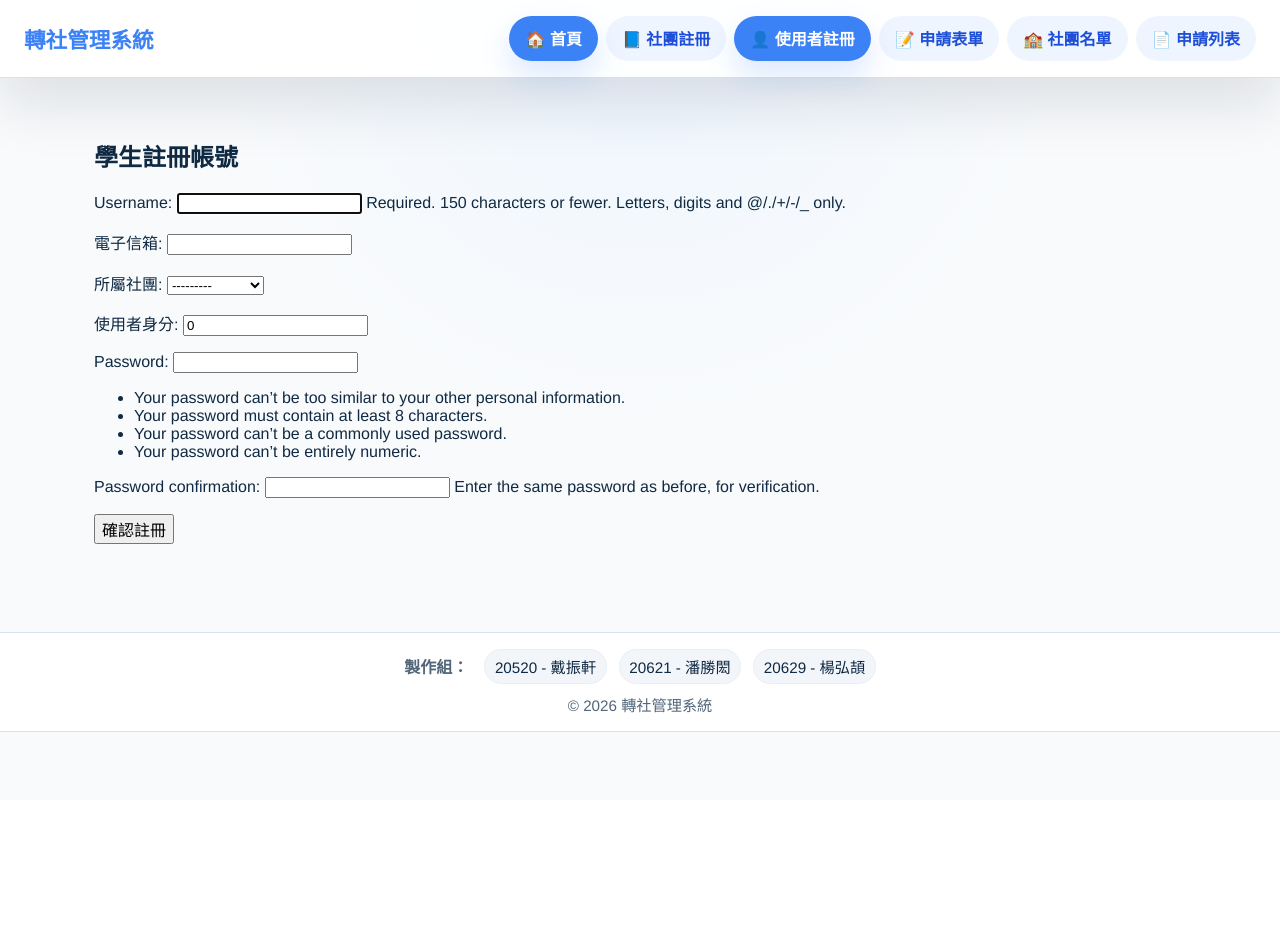
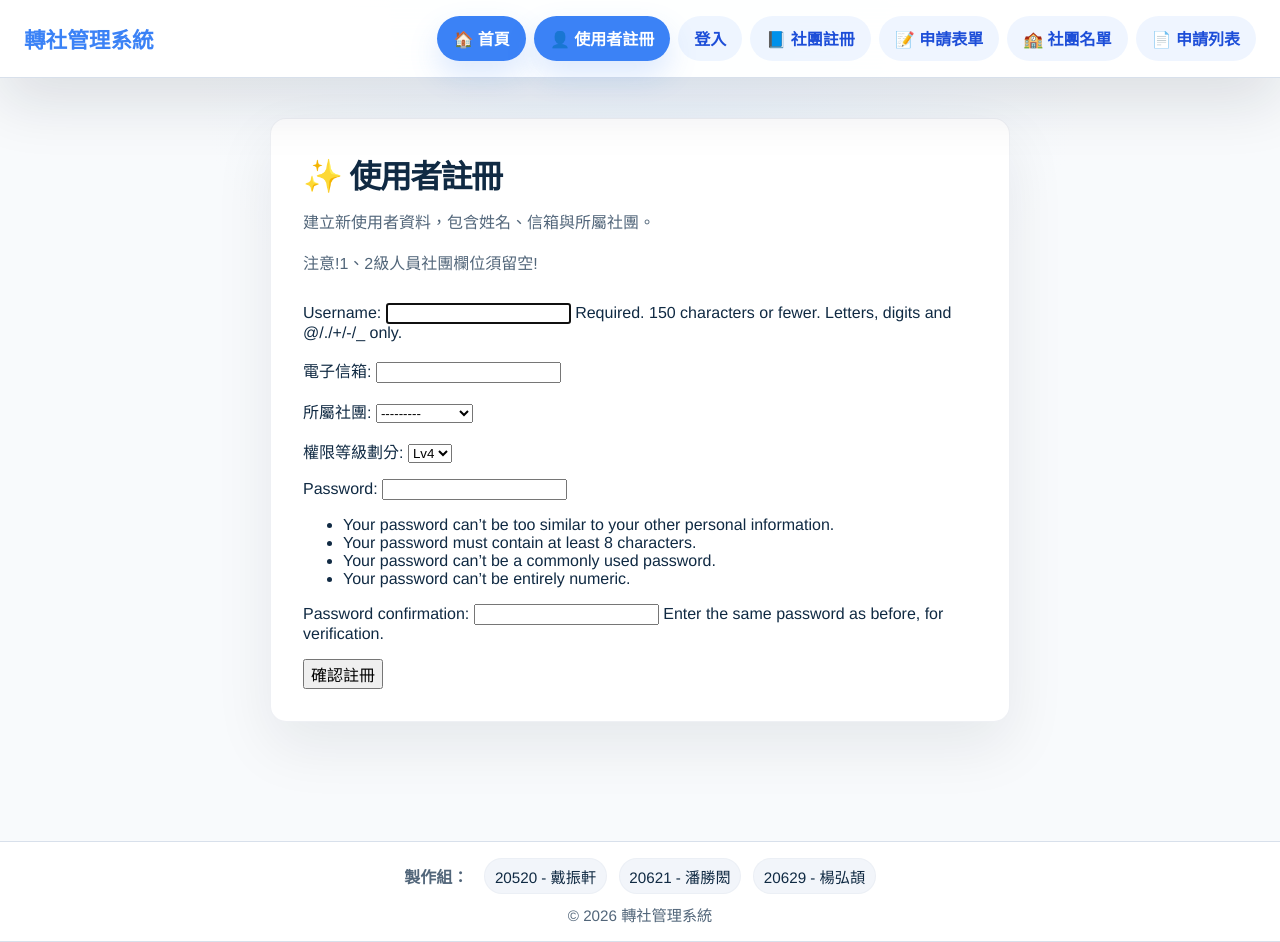
Before and after one commit to jerry971126/gittest2026, a Django app: page /form/register/ in a window 1280 px wide. Before the commit the page ends 732 px from the top, so only its background shows below. Run offline with Django 5.2, Linux system fonts and the light colour scheme; data comes from the database, SQL or seed files in the repository.

Commit message:
完成帳號身分標註(20520)

```diff
--- a/club/models.py
+++ b/club/models.py
@@ -1,7 +1,7 @@
 from django.db import models
 from django.core.validators import MinValueValidator, MaxValueValidator
 from django.contrib.auth.models import AbstractUser
-
+from django.core.exceptions import ValidationError
 
 # Create your models here.
 
@@ -9,7 +9,7 @@ class Club(models.Model):
     #club_id = models.IntegerField('社團id' , default=0)
     club_name = models.CharField('社團名稱' , max_length=64)
     max_people_num = models.IntegerField('社團人數上限' , default=0)
-    now_people_num = models.IntegerField('社團現有人數' , default=0, validators=[MinValueValidator(0),MaxValueValidator(512)])
+    now_people_num = models.IntegerField('社團現有人數' , default=0, validators=[MinValueValidator(1),MaxValueValidator(512)])
 
     def __str__(self):
         return f"{self.club_name}"
@@ -19,10 +19,63 @@ class User(AbstractUser):
     #us_id = models.IntegerField('使用者編號' , default=0)
     #  = models.CharField('使用者姓名' , max_length=64)
     # us_email = models.CharField('使用者信箱', max_length=128)
-    us_rank = models.IntegerField('使用者身分' , default=0) #0=轉社學生 ; 社長=1 ; 2=教師 ; 3=行政 (問題:如果是社長要轉社)
+    class Rank(models.IntegerChoices):
+        lv1 = 1 #最高權限管理人
+        lv2 = 2 #校方人員:可進行除了任命1級人員和更改後台之外的所有動作
+        lv3 = 3 #社長:只比4級人員多了可以對所屬社團的聲請表單進行認證的功能
+        lv4 = 4 #一班學生:只能進行表單填寫和瀏覽
+
+    us_rank = models.IntegerField('權限等級劃分' , choices=Rank.choices, default=Rank.lv4)
     # club = models.ForeignKey(Club , models.CASCADE)
     club = models.ForeignKey(Club, on_delete=models.SET_NULL, null=True, blank=True, verbose_name='所屬社團')  #AI提供的版本，以便解決少數帳號能在沒有社團的狀況下建立
-    #one to one?
+
+    def clean(self):
+        super().clean()
+        if self.us_rank in [self.Rank.lv3, self.Rank.lv4] and not self.club:
+            raise ValidationError({
+                'club': '3級(社長)與4級(一般學生)必須選擇所屬社團！'
+            })
+        if self.us_rank in [self.Rank.lv1, self.Rank.lv2] and self.club:
+            # 做法選項一：自動幫他清空社團
+            self.club = None
+            raise ValidationError({'club': '1級與2級管理人員不應該隸屬於任何社團！'})
+
+    def save(self, *args, **kwargs):  #自動化權限給予
+
+        # 在儲存前，強迫執行 clean() 的驗證邏輯
+        self.full_clean()
+
+        if self.us_rank == self.Rank.lv1:
+            self.is_superuser = True
+            self.is_staff = True  #決定使用者是否能登入後台
+        elif self.us_rank == self.Rank.lv2:
+            self.is_staff = True
+            self.is_superuser = False
+        else:
+            self.is_staff = False
+            self.is_superuser = False
+
+        super().save(*args, **kwargs)
+
+    #one to one?(已捨棄)
+
+
+    # def save(self, *args, **kwargs):
+    #     # 在儲存前，強迫執行 clean() 的驗證邏輯
+    #     self.full_clean()
+
+    #     # 原本自動調整 is_superuser 的邏輯
+    #     if self.us_rank == self.Rank.lv1:
+    #         self.is_superuser = True
+    #         self.is_staff = True
+    #     elif self.us_rank == self.Rank.lv2:
+    #         self.is_staff = True
+    #         self.is_superuser = False
+    #     else:
+    #         self.is_staff = False
+    #         self.is_superuser = False
+
+    #     super().save(*args, **kwargs)
 
     def __str__(self):
         return f"{self.username}-{self.email}"
@@ -30,17 +83,20 @@ class User(AbstractUser):
 class Apply(models.Model):
     #ap_id = models.IntegerField('申請單id' , default=0)
     created = models.DateField('表單建立時間' , auto_now_add=True)
-    sstu_pass = models.BooleanField('社長同意' ,default=False)
-    sch_pass = models.BooleanField('學校同意', default=False)
+    sstu1_pass = models.BooleanField('原社長同意' ,null=True ,blank=True ,default=None)
+    sstu2_pass = models.BooleanField('新社長同意' ,null=True ,blank=True ,default=None)
+    sch_pass = models.BooleanField('學校同意',null=True, blank=True, default=None)
     user = models.ForeignKey(User , models.CASCADE)
     club = models.ForeignKey(Club ,models.CASCADE)
-    club_after = models.ForeignKey(Club ,
-                                # models.CASCADE
-                                on_delete=models.CASCADE,
-                                related_name='after_apply',
-                                null=True,
-                                blank=True
-                                )
+    club_after = models.ForeignKey(Club , on_delete=models.CASCADE, related_name='after_apply', null=True, blank=True)
+
+    def can_user_check_sstu1(self, reviewing_user):
+        if reviewing_user.us_rank == User.Rank.lv1:  #這裡先設定只有1級和該社社長可以確認，不包括校方人員
+            return True
+
+        if reviewing_user.us_rank == User.Rank.lv3 and reviewing_user.club == self.club:
+            return True
+
 #    def __str__(self):
 #       return self.
 
--- a/club/urls.py
+++ b/club/urls.py
@@ -2,7 +2,7 @@ from django.contrib import admin
 from django.urls import path
 from django.views.generic import RedirectView
 from django.urls import reverse_lazy
-from .views import Loglist, Clubcreate, Applylist, Usercreate, Applycreate, Clublist, Applyview, UserRegisterView
+from .views import Loglist, Clubcreate, Applylist, Applycreate, Clublist, Applyview, UserRegisterView, success_msg
 
 urlpatterns = [
     path("", Loglist.as_view() ,name='log_list'),
@@ -13,4 +13,5 @@ urlpatterns = [
     path("club/", Clublist.as_view(), name='club_list'),
     path("<int:pk>/", Applyview.as_view(), name='apply_detail'),
     path("register/", UserRegisterView.as_view(), name='register'),
+    path("success/", success_msg, name= 'success'),
 ]
--- a/club/views.py
+++ b/club/views.py
@@ -1,6 +1,7 @@
 from django.shortcuts import render
 from .models import User, Club, Apply, Log
 from django.views.generic import ListView, RedirectView, CreateView, DetailView, UpdateView
+from django.contrib.auth.mixins import LoginRequiredMixin
 from django.urls import reverse_lazy
 from .forms import UserRegisterForm
 # Create your views here.
@@ -15,14 +16,16 @@ class Loglist(ListView):
     def get_context_data(self, **kwargs):
         ctx =  super().get_context_data(**kwargs)
         ctx['club_list'] = Club.objects.all()
+        now_user = self.request.user
+        ctx['user_li'] = now_user
         return ctx
 
-class Clubcreate(CreateView):
+class Clubcreate(CreateView, LoginRequiredMixin):
     model = Club
     fields = '__all__'
 
     def get_success_url(self):
-        return reverse_lazy('log_list')
+        return reverse_lazy('success')
 
 class Applylist(ListView):
     model = Apply
@@ -31,29 +34,32 @@ class Applylist(ListView):
         ctx = super().get_context_data(**kwargs)
         ctx['user_list'] = User.objects.all()
         ctx['club_list'] = Club.objects.all()
-        ctx['log_list_check'] = Log.objects.filter(state = 1)
-        ctx['log_list_pass'] = Log.objects.filter(state = 2)
-        ctx['log_list_fail'] = Log.objects.filter(state = 0)
+        ctx['log_list_check'] = Log.objects.filter(state = 1)  #不通過
+        ctx['log_list_pass'] = Log.objects.filter(state = 2)   #通過
+        ctx['log_list_fail'] = Log.objects.filter(state = 0)   #審核中
         return ctx
 
-class Usercreate(CreateView):
-    model = User
-    fields = '__all__'
+# class Usercreate(CreateView):
+#     model = User
+#     fields = '__all__'
+
+#     def get_success_url(self):
+#         return reverse_lazy('log_list')
+
+class Applycreate(CreateView, LoginRequiredMixin):
+    model = Apply
+    fields = ['club_after']
+
+    def form_valid(self, form):
+
+        now_user = self.request.user
+        form.instance.user = now_user
+        form.instance.club = now_user.club
+
+        return super().form_valid(form)
 
     def get_success_url(self):
-        return reverse_lazy('log_list')
-
-class Applycreate(CreateView):
-    model = Apply
-    # fields = ['sstu_pass','sch_pass','user','club_after']
-    fields = '__all__'
-
-    # def form_valid(self, form):
-    #     form.instance.club = self.object.user.club 要在連結個人帳號後才能聯動
-    #     return form
-
-    def get_success_url(self):
-        return reverse_lazy('log_list')
+        return reverse_lazy('success')
 
 class Clublist(ListView):
     model = Club
@@ -61,7 +67,7 @@ class Clublist(ListView):
         ctx = super().get_context_data(**kwargs)
         ctx['club_list'] = list(Club.objects.all())
         for club in ctx['club_list']:
-            chief = club.user_set.filter(us_rank = 1)[:1]
+            chief = club.user_set.filter(us_rank = 3)[:1]
             club.chief = chief[0].username if chief else ""
         #申請轉設中的人數
         return ctx
@@ -70,7 +76,7 @@ class Applyview(DetailView):
     model = Apply
 
 
-class ApplyUpdate(UpdateView):
+class ApplyUpdate(UpdateView, LoginRequiredMixin):
     model = Apply
 
     def form_valid(self, form):
@@ -83,4 +89,7 @@ class ApplyUpdate(UpdateView):
 class UserRegisterView(CreateView):
     form_class = UserRegisterForm
     template_name = 'registration/register.html'
-    success_url = reverse_lazy('log_list')
+    success_url = reverse_lazy('success')
+
+def success_msg(req):
+    return render(req, "club/success.html",{'msg':'成功'})
--- a/form/settings.py
+++ b/form/settings.py
@@ -123,6 +123,6 @@ STATICFILES_DIRS = [
 ]
 
 
-LOGIN_REDIRECT_URL = '/'
-LOGOUT_REDIRECT_URL  = '/'
+LOGIN_REDIRECT_URL = 'log_list'
+LOGOUT_REDIRECT_URL  = 'log_list'
 LOGIN_URL = 'login'
--- a/templates/base.html
+++ b/templates/base.html
@@ -15,8 +15,16 @@
             </div>
             <nav class="site-nav">
                 <a href="{% url 'log_list' %}">🏠 首頁</a>
+                {% if not user.is_authenticated %}
+                <a href="{% url 'register' %}">👤 使用者註冊</a>
+                <a href="{% url 'login' %}">登入</a>
+                {% else %}
+                <form action="{% url 'logout' %}" method="post"> <!--action="把資料送到哪"-->
+                {% csrf_token %}
+                <input type="submit" value="登出">
+                    </form>
+                {% endif %}
                 <a href="{% url 'club_create' %}">📘 社團註冊</a>
-                <a href="{% url 'register' %}">👤 使用者註冊</a>
                 <a href="{% url 'apply_create' %}">📝 申請表單</a>
                 <a href="{% url 'club_list' %}">🏫 社團名單</a>
                 <a href="{% url 'apply_list' %}">📄 申請列表</a>
--- a/templates/club/apply_form.html
+++ b/templates/club/apply_form.html
@@ -6,7 +6,7 @@
 <section class="panel form-panel">
     <div class="panel-header">
         <h1>申請表單建立</h1>
-        <p>建立新的轉社申請，選擇使用者與目標社團。</p>
+        <p>建立新的轉社申請，選擇目標社團。</p>
     </div>
 
     <form action="" method="post" class="form-card">
--- a/templates/registration/register.html
+++ b/templates/registration/register.html
@@ -1,10 +1,20 @@
-{% extends "base.html" %}
+{% extends 'base.html' %}
 
 {% block title %}使用者註冊{% endblock %}
 
 {% block main %}
-<h2>學生註冊帳號</h2>
+<section class="panel form-panel">
+    <div class="panel-header">
+        <h1>使用者註冊</h1>
+        <p>建立新使用者資料，包含姓名、信箱與所屬社團。</p>
+        <p>注意!1、2級人員社團欄位須留空!</p>
+    </div>
 
+    {% comment %} <form action="" method="post" class="form-card">
+        {% csrf_token %}
+        {{ form.as_p }}
+        <button type="submit" class="button button-primary">新增</button>
+    </form> {% endcomment %}
     <form method="post">
         {% csrf_token %}
 
@@ -12,4 +22,5 @@
 
         <button type="submit">確認註冊</button>
     </form>
+</section>
 {% endblock %}
```
Also changed, not shown: templates/club/log_list.html (+12 -1 lines), templates/club/success.html (added, +9 -0 lines), templates/club/user_form.html (+8 -1 lines), club/migrations/0001_initial.py, db.sqlite3.
